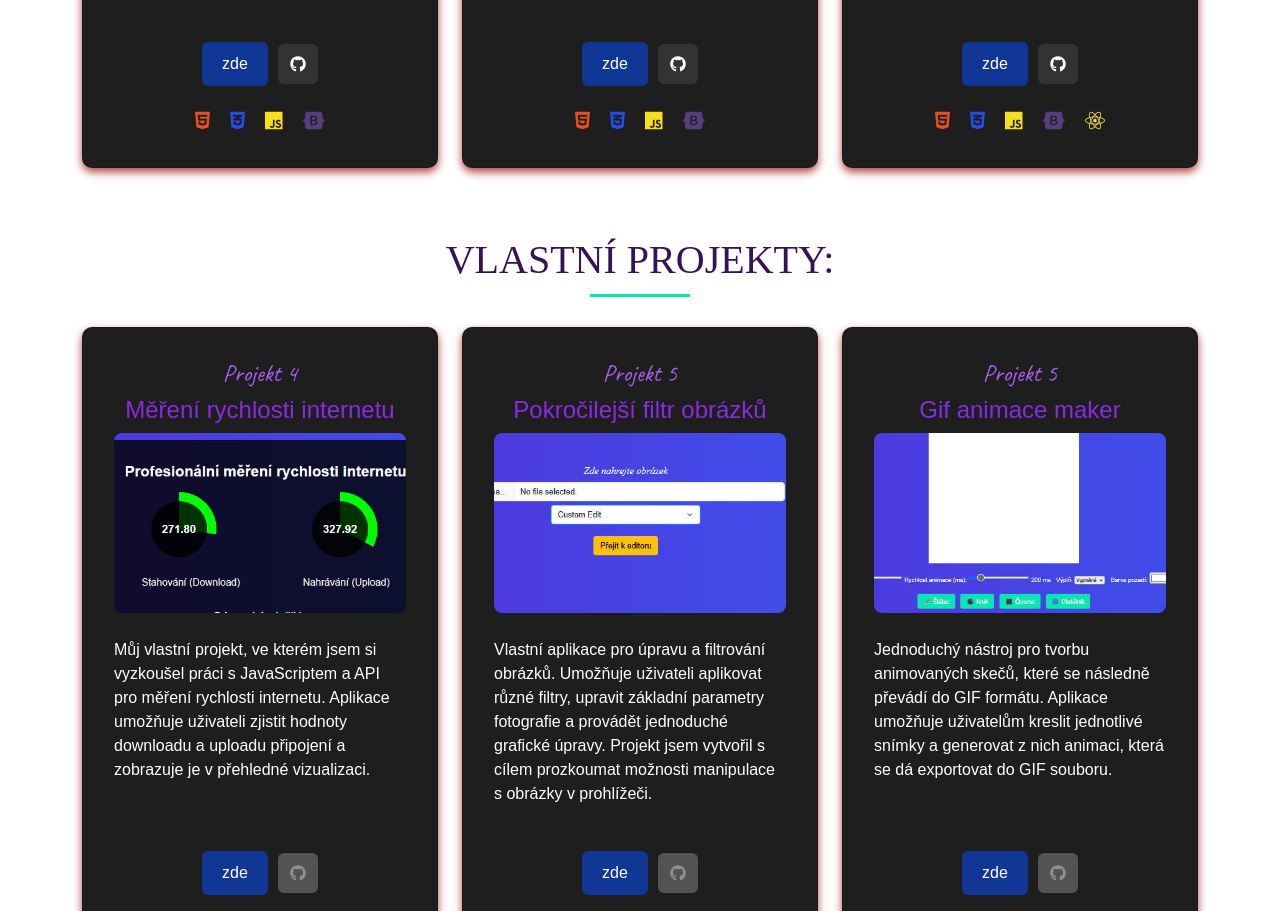
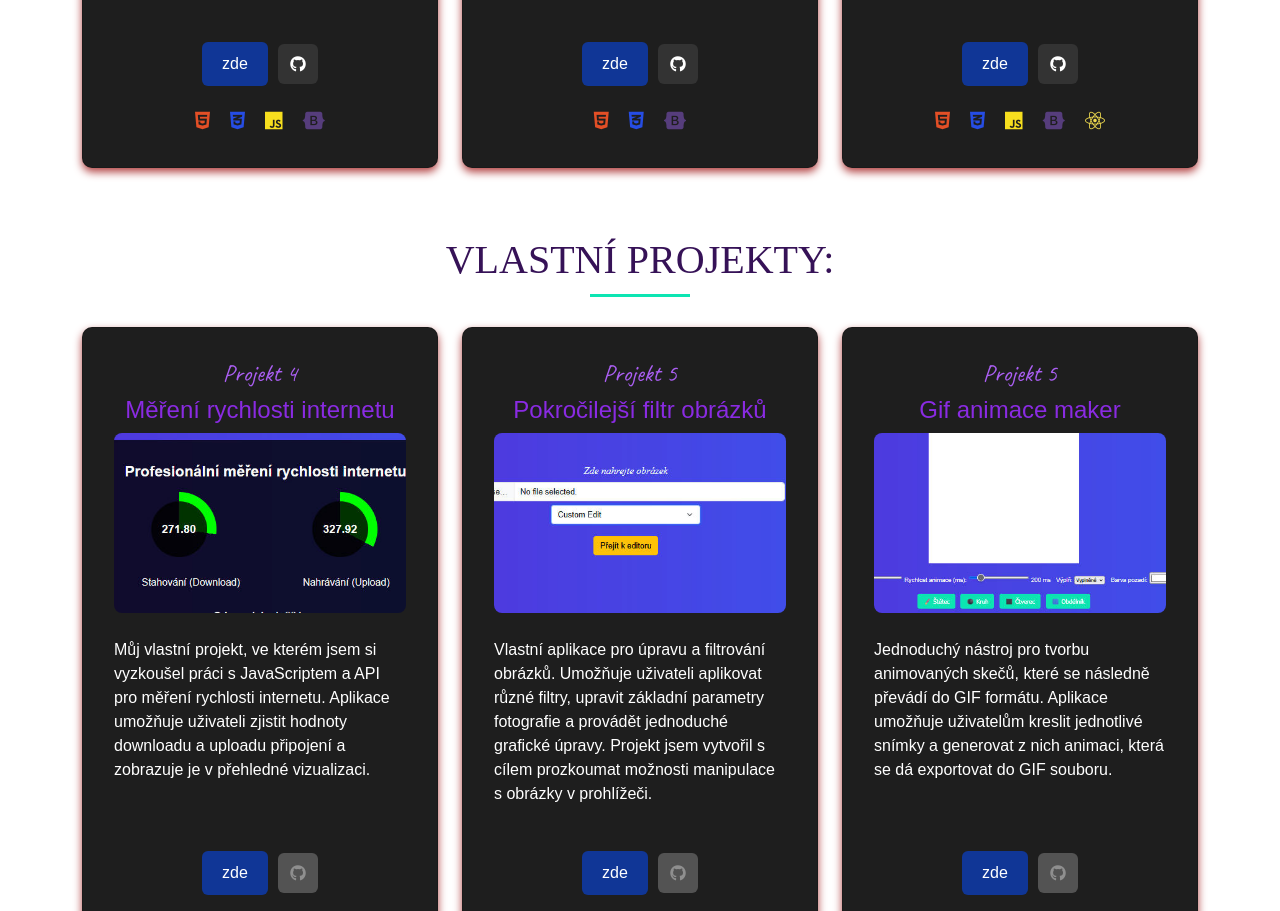
Before and after one commit to atonin91cz/tomecekantonin, a plain HTML site: page index.html in a window 1280 px wide. Shown: the part 3424-4335 px from the top of the page. Drawn offline with nearby package versions, Linux system fonts and the light colour scheme.

Commit message:
Update index.html

```diff
--- a/index.html
+++ b/index.html
@@ -309,7 +309,6 @@
                   <div class="tech-icons">
                     <i class="fab fa-html5"></i>
                     <i class="fab fa-css3-alt"></i>
-                    <i class="fab fa-js"></i>
                     <i class="fab fa-bootstrap"></i>
                   </div>
                 </div>
```
